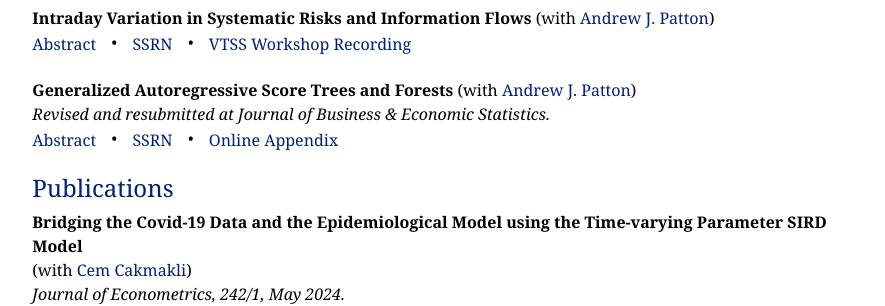
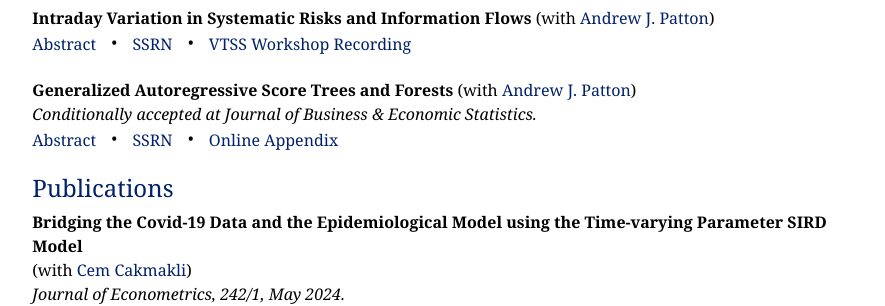
Before and after one commit to yasin-simsek/yasin-simsek.github.io, a Jekyll site: the page built from research.md, in a window 1280 px wide. Shown: the part 313-619 px from the top of the page, without its empty margins (197-1082 px from the left). Built offline with Jekyll 4.4.1, drawn with Linux system fonts in a browser that asks for light colours.

Commit message:
research update

```diff
--- a/research.md
+++ b/research.md
@@ -75,7 +75,7 @@ title: "Research"
 **Generalized Autoregressive Score Trees and Forests**
 (with <a href="https://public.econ.duke.edu/~ap172/" class="no-underline">Andrew J. Patton</a>)
 <br>
-*Revised and resubmitted at Journal of Business & Economic Statistics.*
+*Conditionally accepted at Journal of Business & Economic Statistics.*
 <br>
 <span class="abstract-toggle" onclick="toggleAbstract(this)">Abstract</span> <span class="middot">&middot;</span> <a href="https://papers.ssrn.com/sol3/papers.cfm?abstract_id=4459756" class="no-underline">SSRN</a> <span class="middot">&middot;</span> <a href="assets/documents/Patton_Simsek_GAS_tree_APPENDIX.pdf" class="no-underline">Online Appendix</a> <span class="abstract-content">  *We propose methods to improve the forecasts from generalized autoregressive score (GAS) models (Creal et. al, 2013; Harvey, 2013) by localizing their parameters using decision trees and random forests. These methods avoid the curse of dimensionality faced by kernel-based approaches, and allow one to draw on information from multiple state variables simultaneously. We apply the new models to four distinct empirical analyses, and in all applications the proposed new methods significantly outperform the baseline GAS model. In our applications to stock return volatility and density prediction, the optimal GAS tree model reveals a leverage effect and a variance risk premium effect. Our study of stock-bond dependence finds evidence of a flight-to-quality effect in the optimal GAS forest forecasts, while our analysis of high-frequency trade durations uncovers a volume-volatility effect.*</span>
 
```
